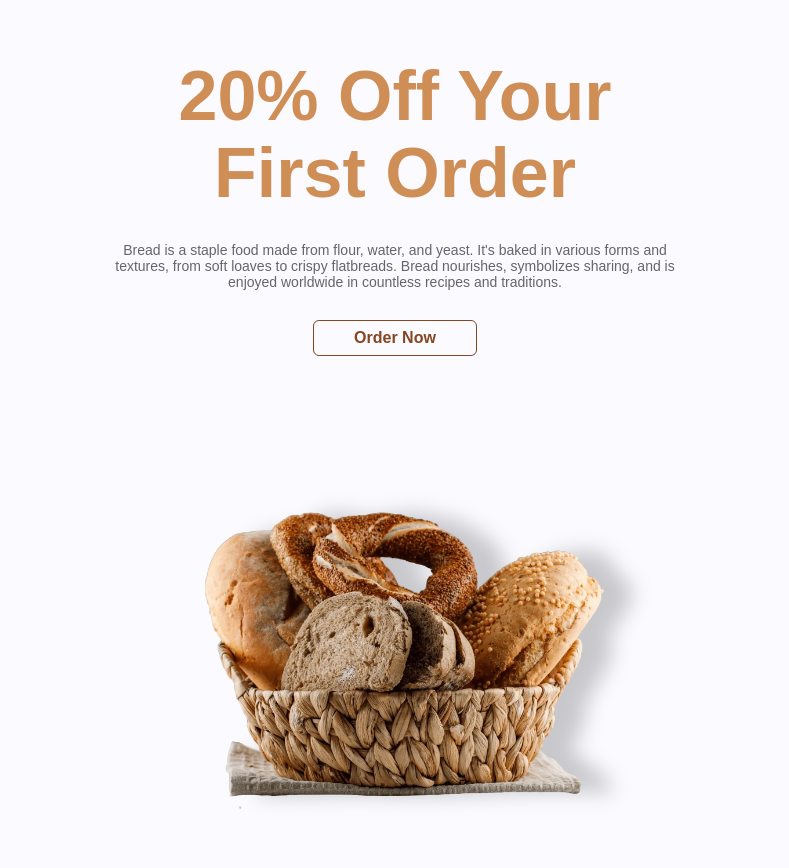
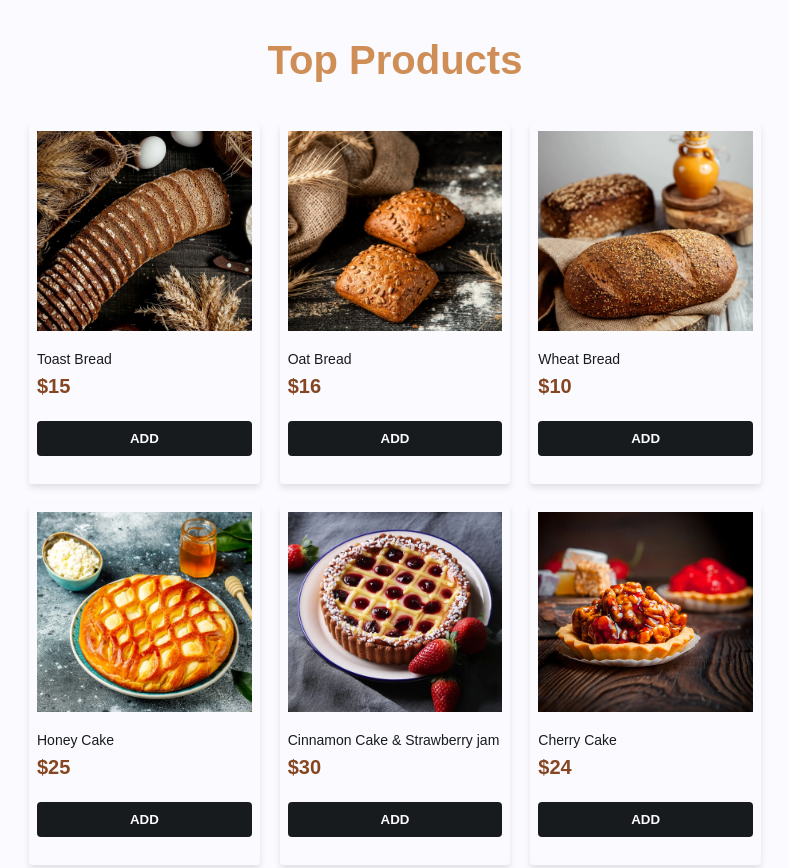
Before and after one commit to Elhosseny00/Bakeology, a plain HTML site: page index.html in a window 1280 px wide. Shown: the part 802-1670 px from the top of the page, without its empty margins (245-1034 px from the left). Drawn offline with Linux system fonts and the light colour scheme; a web font is replaced by a local one.

Commit message:
Modified All Files

```diff
--- a/CSS/style.css
+++ b/CSS/style.css
@@ -23,6 +23,19 @@ ul {
 a {
   text-decoration: none;
 }
+.section-header {
+  text-align: center;
+  color: var(--lightBrownColor);
+  font-family: var(--fontFamily);
+  font-size: 40px;
+}
+
+@media (max-width: 600px) {
+  .section-header {
+    font-size: 25px;
+  }
+}
+
 .container {
   padding-inline: 30px;
   margin-inline: auto;
@@ -129,7 +142,7 @@ a {
     -moz-transition: all 0.5s ease;
     -ms-transition: all 0.5s ease;
     -o-transition: all 0.5s ease;
-}
+  }
   .container header nav.active {
     transform: translateX(0);
     -webkit-transform: translateX(0);
@@ -347,6 +360,95 @@ a {
     padding: 8px 50px;
   }
 }
+
+.top-products {
+  background-color: var(--whiteColor);
+  padding: 40px 0;
+}
+.top-products .boxes {
+  width: 60%;
+  margin: 40px 0;
+  display: grid;
+  grid-template-columns: repeat(3, 1fr);
+  gap: 20px;
+  position: relative;
+  left: 50%;
+  transform: translateX(-50%);
+  -webkit-transform: translateX(-50%);
+  -moz-transform: translateX(-50%);
+  -ms-transform: translateX(-50%);
+  -o-transform: translateX(-50%);
+}
+.top-products .boxes .box {
+  padding: 8px;
+  box-shadow: 0 4px 6px rgba(0, 0, 0, 0.1);
+  border-radius: 4px;
+  -webkit-border-radius: 4px;
+  -moz-border-radius: 4px;
+  -ms-border-radius: 4px;
+  -o-border-radius: 4px;
+}
+.top-products .boxes .box .image-cover {
+  width: 100%;
+  height: 200px;
+}
+.top-products .boxes .box .image-cover img {
+  width: 100%;
+  height: 100%;
+  object-fit: cover;
+}
+.top-products .boxes .box .info {
+  margin: 20px 0;
+  display: flex;
+  flex-direction: column;
+}
+.top-products .boxes .box .info p {
+  color: #181b1e;
+  font-size: 14px;
+}
+.top-products .boxes .box .info span {
+  font-weight: bold;
+  color: var(--brownColor);
+  font-size: 20px;
+  font-family: var(--fontFamily);
+  margin: 8px 0;
+}
+.top-products .boxes .box .info button {
+  width: 100%;
+  margin: 15px 0 0 0;
+  height: 35px;
+  border: none;
+  background-color: #181b1e;
+  color: var(--whiteColor);
+  font-weight: bold;
+  border-radius: 4px;
+  -webkit-border-radius: 4px;
+  -moz-border-radius: 4px;
+  -ms-border-radius: 4px;
+  -o-border-radius: 4px;
+  cursor: pointer;
+  transition: all 0.5s ease;
+  -webkit-transition: all 0.5s ease;
+  -moz-transition: all 0.5s ease;
+  -ms-transition: all 0.5s ease;
+  -o-transition: all 0.5s ease;
+}
+.top-products .boxes .box .info button:hover {
+  background-color: var(--lightBrownColor);
+}
+@media (min-width: 601px) and (max-width: 1024px) {
+  .top-products .boxes {
+    grid-template-columns: repeat(2, 1fr);
+    width: 100%;
+  }
+}
+@media (max-width: 600px) {
+  .top-products .boxes {
+    grid-template-columns: repeat(1, 1fr);
+    width: 100%;
+  }
+}
+
 .discount {
   background-color: var(--whiteColor);
   display: flex;
--- a/JS/main.js
+++ b/JS/main.js
@@ -51,3 +51,67 @@ window.addEventListener("scroll", () => {
   }
 });
 let cartIcon = document.querySelector(".cart-icon");
+
+let myProducts = [
+  {
+    id: 1,
+    productName: "Toast Bread",
+    productPrice: 15,
+    productImage: "./Images/product-6.webp",
+  },
+  {
+    id: 2,
+    productName: "Oat Bread",
+    productPrice: 16,
+    productImage: "./Images/product-4.webp",
+  },
+  {
+    id: 3,
+    productName: "Wheat Bread",
+    productPrice: 10,
+    productImage: "./Images/product-3.webp",
+  },
+  {
+    id: 4,
+    productName: "Honey Cake",
+    productPrice: 25,
+    productImage: "./Images/product-2.webp",
+  },
+  {
+    id: 5,
+    productName: "Cinnamon Cake & Strawberry jam",
+    productPrice: 30,
+    productImage: "./Images/product-1.webp",
+  },
+  {
+    id: 6,
+    productName: "Cherry Cake",
+    productPrice: 24,
+    productImage: "./Images/product-5.webp",
+  },
+];
+let boxes = document.querySelector(".boxes");
+myProducts.slice(0, 6).forEach((product, index) => {
+  let myBox = document.createElement("div");
+  myBox.classList.add("box");
+  let imageCover = document.createElement("div");
+  imageCover.classList.add("image-cover");
+  let img = document.createElement("img");
+  img.setAttribute("alt", product.productName);
+  img.src = product.productImage;
+  imageCover.appendChild(img);
+  myBox.appendChild(imageCover);
+  let info = document.createElement("div");
+  info.classList.add("info");
+  let productName = document.createElement("p");
+  productName.textContent = product.productName;
+  let productPrice = document.createElement("span");
+  productPrice.textContent = `$${product.productPrice}`;
+  let addBtn = document.createElement("button");
+  addBtn.textContent = "ADD";
+  info.appendChild(productName);
+  info.appendChild(productPrice);
+  info.appendChild(addBtn);
+  myBox.appendChild(info);
+  boxes.appendChild(myBox);
+});
--- a/index.html
+++ b/index.html
@@ -16,7 +16,6 @@
     <title>Bakeology</title>
   </head>
   <body>
-
     <div class="wrapper">
       <div class="overlay"></div>
       <div class="container">
@@ -24,7 +23,9 @@
           <p>Bakeology</p>
           <nav></nav>
           <div class="btns">
-            <a class="cart-icon" href="cart.html"><i class="fa-solid fa-basket-shopping"></i></a>
+            <a class="cart-icon" href="cart.html"
+              ><i class="fa-solid fa-basket-shopping"></i
+            ></a>
             <div class="btn">
               <div class="btn-line"></div>
               <div class="btn-line"></div>
@@ -66,6 +67,12 @@
         </div>
       </div>
     </div>
+    <div class="top-products">
+      <div class="container">
+        <h2 class="section-header">Top Products</h2>
+        <div class="boxes"></div>
+      </div>
+    </div>
     <div class="discount">
       <div class="container">
         <div class="text">
```
Also changed, not shown: Images/product-1.webp (added), Images/product-2.webp (added), Images/product-3.webp (added), Images/product-4.webp (added), Images/product-5.webp (added), Images/product-6.webp (added).
